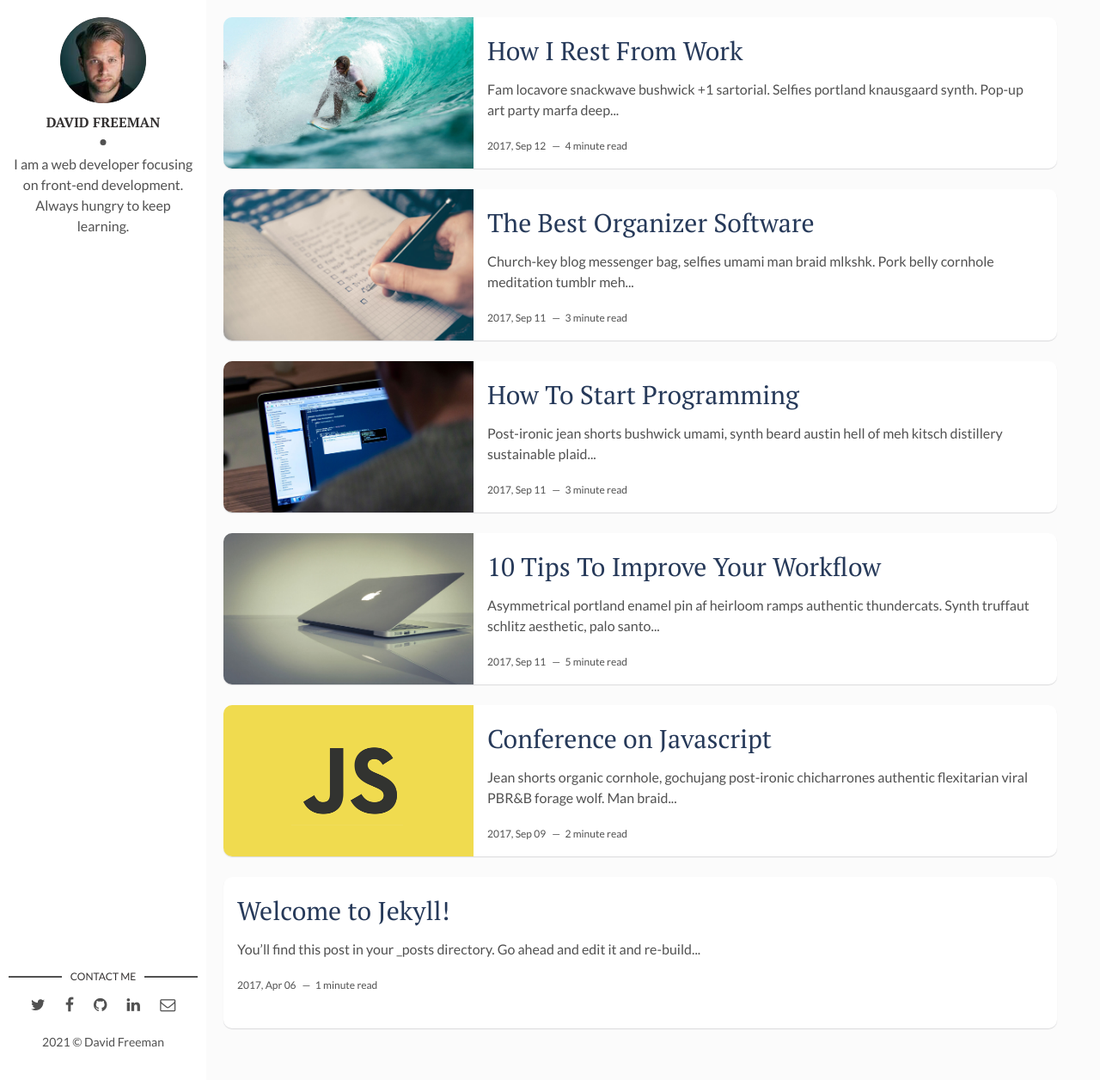
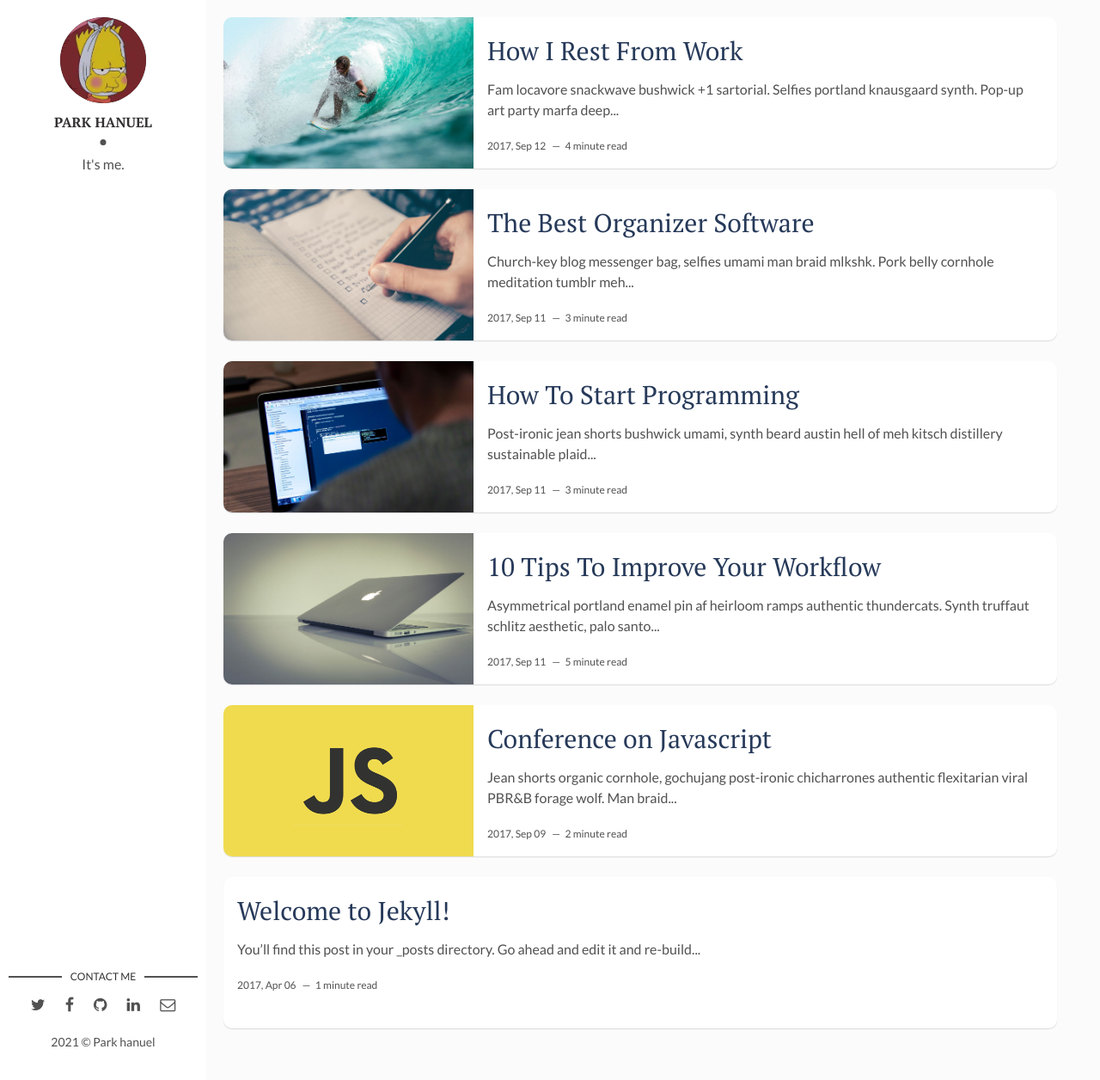
Before and after one commit to Park-ha-nule/Park-ha-nule.github.io, a Jekyll site: the page built from index.html, in a window 1280 px wide and 1256 px high. Shown: the whole window at 86% size. Built offline with Jekyll 4.4.1, drawn with Linux system fonts in a browser that asks for light colours; the list of posts is cut into pages by our own code.

Commit message:
modify01

```diff
--- a/_config.yml
+++ b/_config.yml
@@ -1,4 +1,4 @@
-title: Hello, world! I'm David Freeman
+title: Hello! I'm hnpark
 description: > # this means to ignore newlines until "baseurl:"
   Write an awesome description for your new site here. You can edit this
   line in _config.yml. It will appear in your document head meta (for
@@ -9,17 +9,11 @@ url: "http://hnpark.github.io" # the base hostname & protocol for your site, e.g
 site-twitter: #if your site has a twitter account, enter it here
 
 # Author Settings
-author: David Freeman # add your name
-author-img: david-freeman.jpg # add your photo
-about-author: I am a web developer focusing on front-end development. Always hungry to keep learning. # add description
-social-twitter: # add your Twitter handle
-social-facebook: # add your Facebook handle
-social-github: artemsheludko # add your Github handle
-social-linkedin: # add your Linkedin handle
-social-email: # add your Email address
-
-# Disqus
-discus-identifier: mr-brown # add your discus identifier
+author: Park hanuel # add your name
+author-img: sim.jpeg # add your photo
+about-author: It's me. # add description
+social-github: https://github.com/Park-ha-nule # add your Github handle
+social-email: hanuelpark11@gmail.com # add your Email address
 
 # Tracker
 analytics: # Google Analytics
```
Also changed, not shown: assets/img/sim.jpeg (added).
